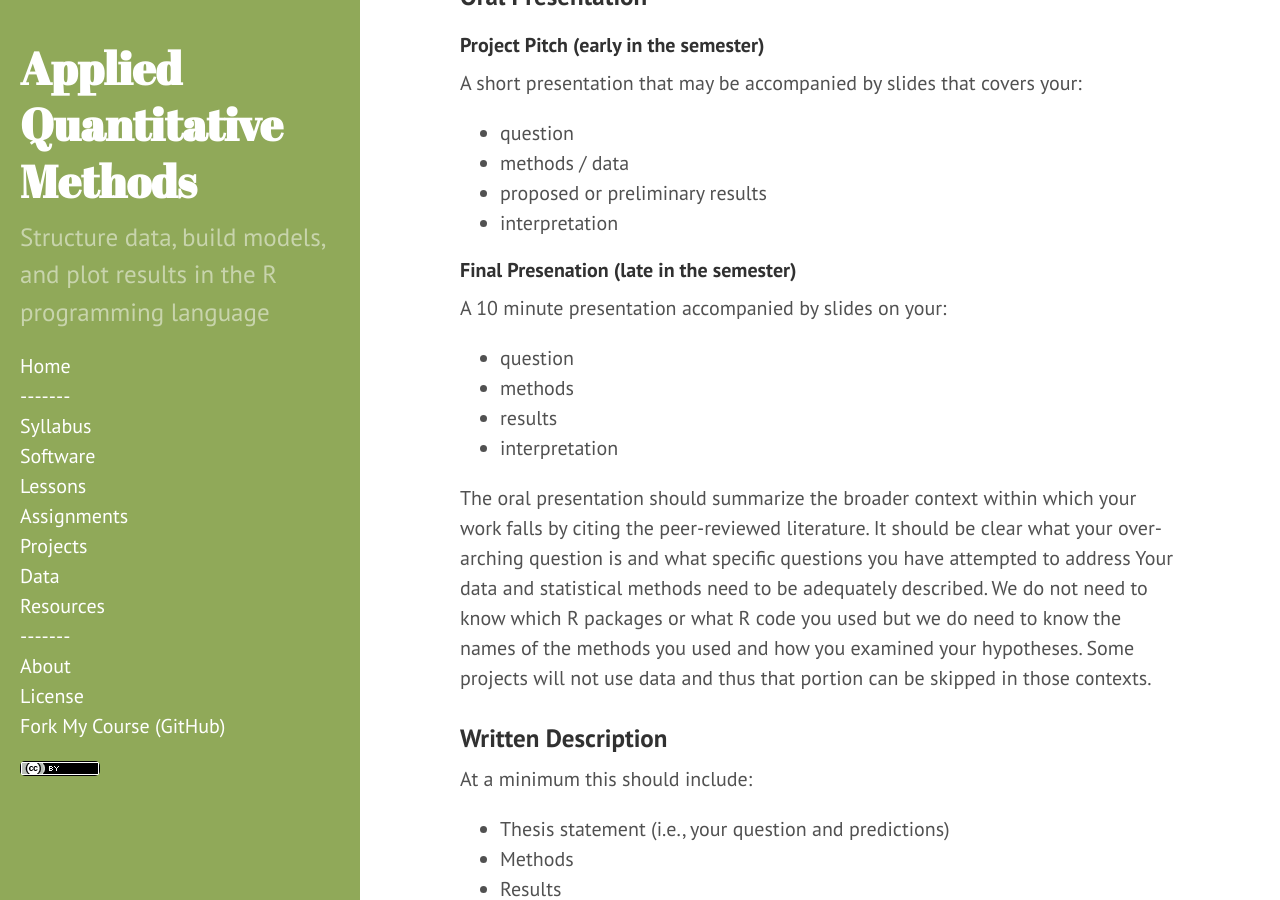
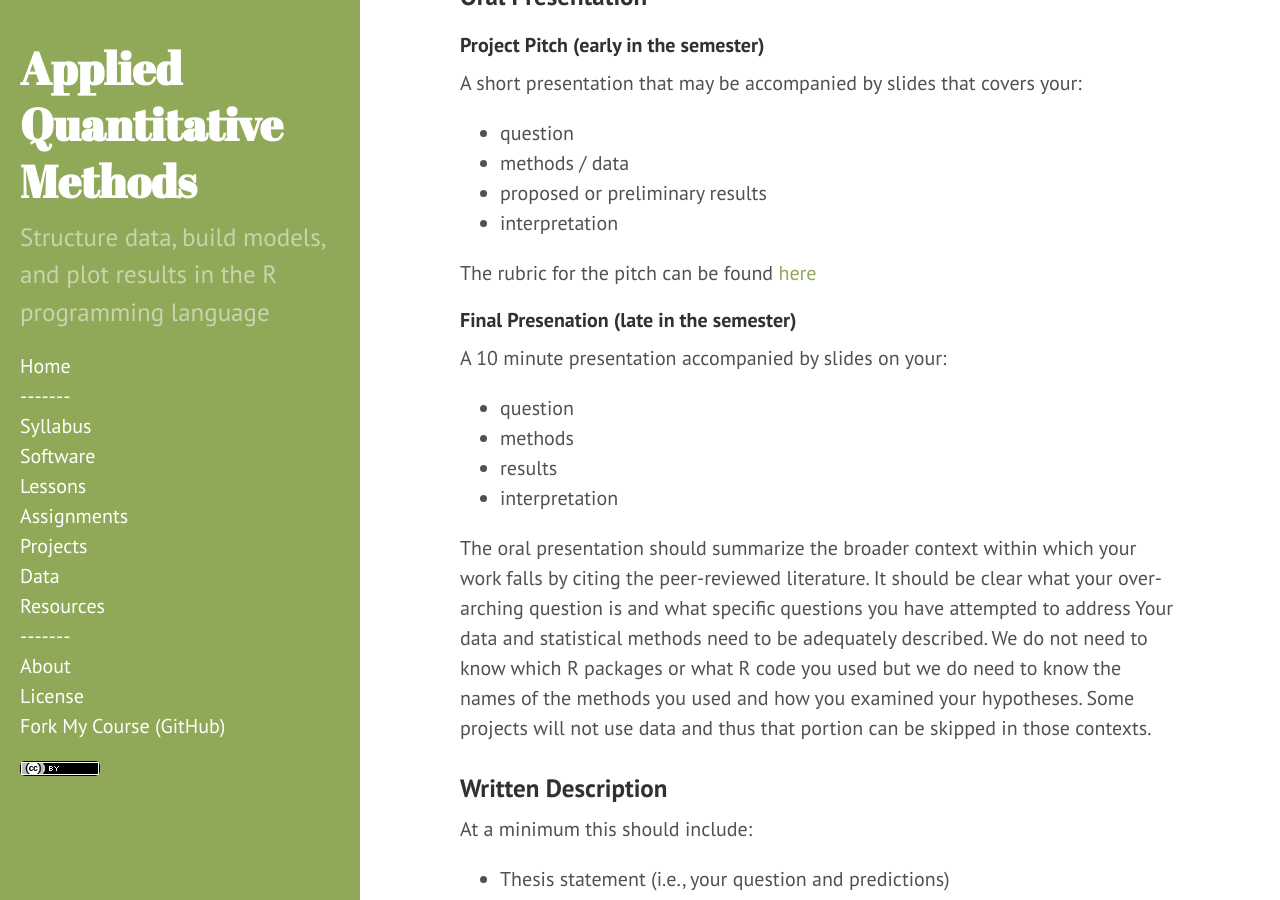
Before and after one commit to dmcglinn/quant_methods, a Jekyll site: the page built from projects.md, in a window 1280 px wide and 900 px high, scrolled down 1725 px. Built offline with Jekyll 4.4.1, drawn with Linux system fonts in a browser that asks for light colours.

Commit message:
add pitch rubric

```diff
--- a/projects.md
+++ b/projects.md
@@ -71,6 +71,8 @@ A short presentation that may be accompanied by slides that covers your:
 * methods / data
 * proposed or preliminary results
 * interpretation
+
+The rubric for the pitch can be found [here](./project_pitch_gradesheet.pdf)
 
 #### Final Presenation (late in the semester)
 
```
Also changed, not shown: 1 other file.
